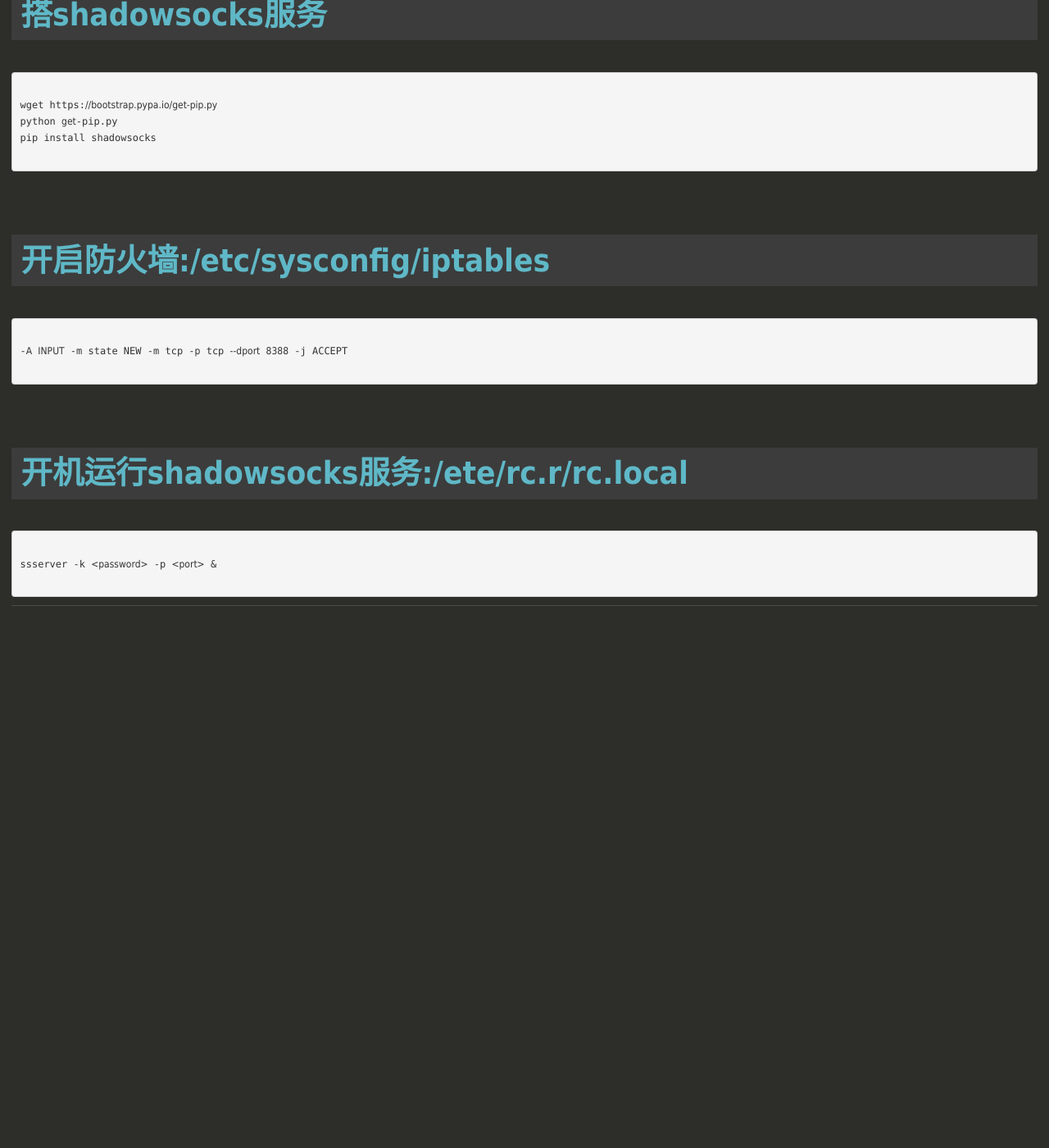
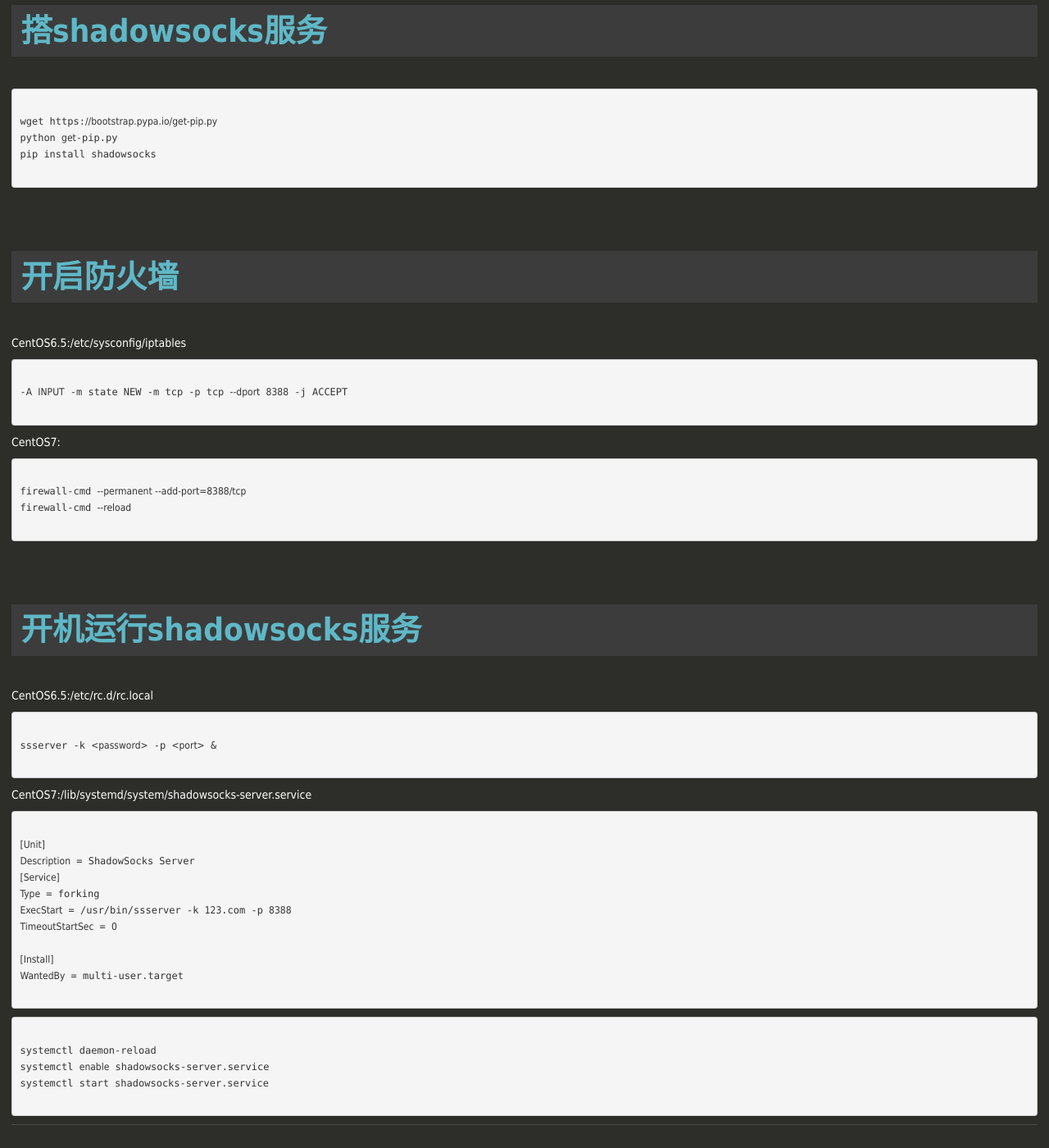
Before and after one commit to will-beta/will-beta.github.io, a Jekyll site: the page built from _posts/2016-7-4-setup-shadowsocks.md, in a window 1280 px wide and 1400 px high, scrolled down 1010 px. Shown: the whole window at 82% size. Built offline with Jekyll 4.4.1, drawn with Linux system fonts in a browser that asks for light colours; nearby versions of some CDN libraries; comment, search, counter and statistics services are not loaded; a style sheet for code colours, icons or effects is not loaded; before the commit the page ends 1777 px from its top, so only the background shows below that.

Commit message:
Update 2016-7-4-setup-shadowsocks.md

````diff
--- a/_posts/2016-7-4-setup-shadowsocks.md
+++ b/_posts/2016-7-4-setup-shadowsocks.md
@@ -31,8 +31,8 @@
 配置系统
 =====================================================
 
-安装CentOS6.5
-
+* 安装CentOS6.5
+* 安装CentOS7，但要[更改内核](https://www.91yun.org/archives/795)
 
 
 
@@ -43,10 +43,7 @@
 =====================================================
 
 *  将系统内核更换成匹配的版本
-*  安装ServerSpeeder
-
-
-
+*  [安装ServerSpeeder](https://github.com/91yun/serverspeeder/)
 
 
 
@@ -68,21 +65,54 @@
 
 
 
-开启防火墙:/etc/sysconfig/iptables
+开启防火墙
 =====================================================
 
+CentOS6.5:/etc/sysconfig/iptables
 ```
 
 -A INPUT -m state NEW -m tcp -p tcp --dport 8388 -j ACCEPT
 
 ```
 
+CentOS7:
+```
 
-开机运行shadowsocks服务:/ete/rc.r/rc.local
+firewall-cmd --permanent --add-port=8388/tcp
+firewall-cmd --reload
+
+```
+
+
+开机运行shadowsocks服务
 =====================================================
 
+CentOS6.5:/etc/rc.d/rc.local
 ``` bash
 
 ssserver -k <password> -p <port> &
 
 ```
+
+CentOS7:/lib/systemd/system/shadowsocks-server.service
+```
+
+[Unit]
+Description = ShadowSocks Server
+[Service]
+Type = forking
+ExecStart = /usr/bin/ssserver -k 123.com -p 8388
+TimeoutStartSec = 0
+
+[Install]
+WantedBy = multi-user.target
+
+```
+
+``` bash
+
+systemctl daemon-reload
+systemctl enable shadowsocks-server.service
+systemctl start shadowsocks-server.service
+
+```
````
